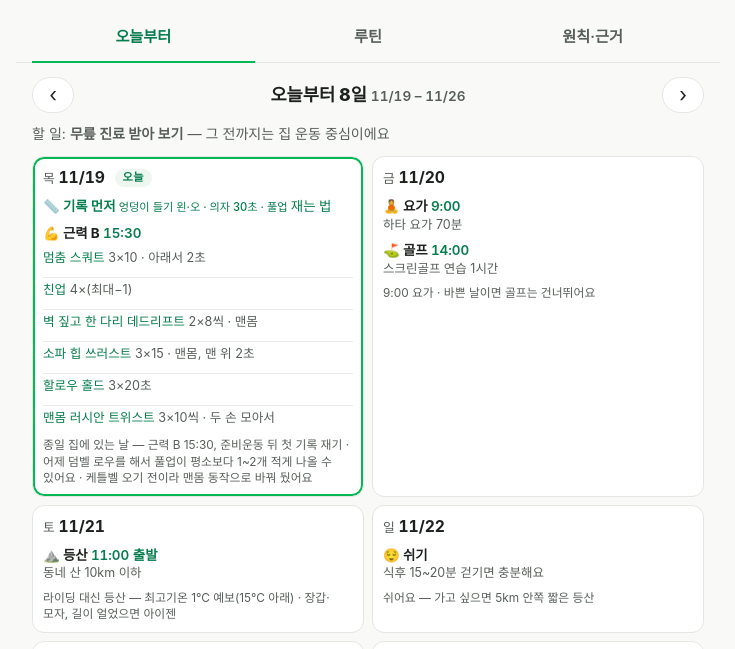
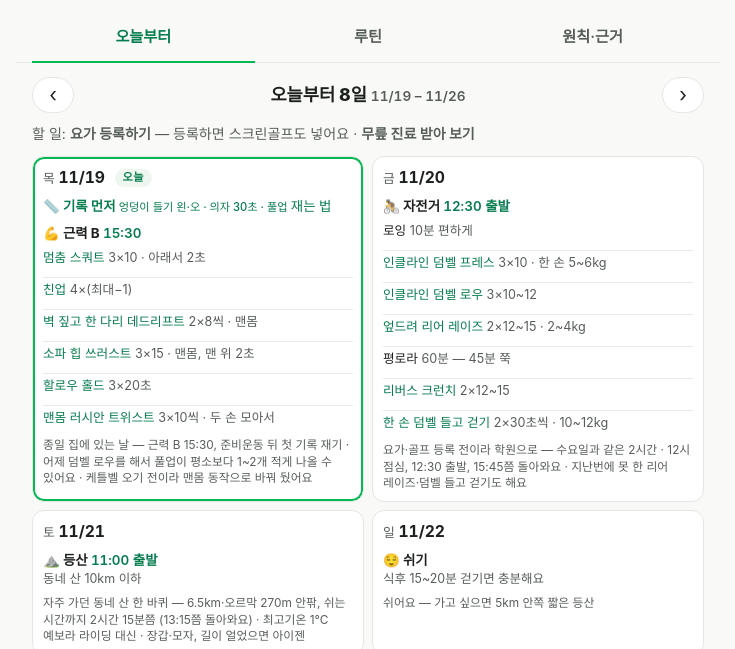
Before and after one commit to seosimba/workout, a plain HTML site: page index.html in a window 1280 px wide. Shown: the part 119-768 px from the top of the page, without its empty margins (272-1007 px from the left). Drawn offline with Linux system fonts and the light colour scheme; a web font is replaced by a local one.

Commit message:
docs: 11/20 요가·골프 빼고 학원(로라+근력) · 골프는 요가 등록 뒤에 · 11/21 자주 가던 동네 산 코스

```diff
--- a/index.html
+++ b/index.html
@@ -382,7 +382,7 @@
 </details>
 
 <details class="recipe" id="r-golf">
-  <summary>⛳ 스크린골프<span class="r-meta">주 1회 (금 14:00) · 연습 1시간 · 집 근처</span></summary>
+  <summary>⛳ 스크린골프<span class="r-meta">요가 등록하고 나서 넣어요 · 연습 1시간 · 집 근처</span></summary>
   <ul>
     <li>스윙할 때 <strong>뒷발 쪽 무릎(오른손잡이면 오른쪽)이 안쪽으로 꺾이며</strong> 비틀려요. 무릎이 안쪽으로 모일 때 찌릿한 분은 이 동작에서 아플 수 있어요</li>
     <li>찌릿하면 <strong>뒷발 뒤꿈치를 일찍 들어</strong> 비틀림을 줄이고, 풀스윙 대신 하프스윙으로 그날은 짧게 끝내요</li>
@@ -404,7 +404,7 @@
     <tr><td>화</td><td>출근 — 점심 먹고 걷기 · 🤸 미니 10분 21:00 (되면)</td></tr>
     <tr><td>수</td><td>🚴 실내자전거 학원 12:30 출발 — 로잉 10 → 윗가슴·등 25 → 평로라 60 → 복부·스트레칭 15, 15:45쯤 돌아와요</td></tr>
     <tr><td>목</td><td>💪 근력 B 15:30 (30분) · 2주마다 📏 기록</td></tr>
-    <tr><td>금</td><td>🧘 요가 9:00 · ⛳ 스크린골프 14:00 — 자전거를 더 타고 싶은 주는 골프 대신 13:00 학원</td></tr>
+    <tr><td>금</td><td>🧘 요가 9:00 — ⛳ 스크린골프는 요가 등록하고 나서 넣어요</td></tr>
     <tr><td>토</td><td>⛰️ 동네 산 11:00 출발, 10km 이하 — 라이딩은 <strong>최고기온 15℃ 넘는 날만</strong></td></tr>
     <tr><td>일</td><td>쉬기 — 가고 싶으면 짧은 등산</td></tr>
   </tbody>
@@ -475,7 +475,7 @@
     [['mini', '21:00']],
     [['bike', '12:30 출발']],
     [['strB', '15:30']],
-    [['yoga', '9:00'], ['golf', '14:00']],
+    [['yoga', '9:00']],
     [['hike', '11:00 출발']]
   ];
   var WEEK_NOTE = [
@@ -484,7 +484,7 @@
     '',
     '12시 점심 · 12:30 출발 · 학원 2시간 · 15:45쯤 돌아와요 (16시 간식 전)',
     '근력 B 15:30 — 16시 간식 전에 끝나요',
-    '9:00 요가 · 14:00 스크린골프 — 자전거를 더 타고 싶은 주는 골프 대신 13:00 학원',
+    '9:00 요가 — 10:10에 끝나요 · 스크린골프는 요가 등록하고 나서 넣어요',
     '처음 2주는 집 앞 동네 산 한 바퀴(6~7km, 오르막 300m 안팎) · 라이딩은 최고기온 15℃ 넘는 날만'
   ];
   /* 오늘부터 8일(오늘 + 다음 7일)을 두 칸으로 보여 줘요(‹ › 로 8일씩). 날짜별 예외는 DAYS 에 덮어써요.
@@ -494,10 +494,10 @@
     '2026-11-16': { items: [], note: '계획 세운 날 — 내일부터 시작해요' },
     '2026-11-18': { done: ['bike'], ex: ['로잉', '인클라인 덤벨 프레스', '인클라인 덤벨 로우', '평로라', '리버스 크런치'], note: '첫 학원 — 평로라 58분 34km 평균 120W (TSS 37, 강도 0.62) · 안 한 두 개는 다음 주에' },
     '2026-11-19': { note: '종일 집에 있는 날 — 근력 B 15:30, 준비운동 뒤 첫 기록 재기 · 어제 덤벨 로우를 해서 풀업이 평소보다 1~2개 적게 나올 수 있어요 · 케틀벨 오기 전이라 맨몸 동작으로 바꿔 뒀어요' },
-    '2026-11-20': { note: '9:00 요가 · 바쁜 날이면 골프는 건너뛰어요' },
-    '2026-11-21': { note: '라이딩 대신 등산 — 최고기온 1℃ 예보(15℃ 아래) · 장갑·모자, 길이 얼었으면 아이젠' }
+    '2026-11-20': { items: [['bike', '12:30 출발']], note: '요가·골프 등록 전이라 학원으로 — 수요일과 같은 2시간 · 12시 점심, 12:30 출발, 15:45쯤 돌아와요 · 지난번에 못 한 리어 레이즈·덤벨 들고 걷기도 해요' },
+    '2026-11-21': { note: '자주 가던 동네 산 한 바퀴 — 6.5km·오르막 270m 안팎, 쉬는 시간까지 2시간 15분쯤 (13:15쯤 돌아와요) · 최고기온 1℃ 예보라 라이딩 대신 · 장갑·모자, 길이 얼었으면 아이젠' }
   };
-  var TODO = '할 일: <strong>무릎 진료 받아 보기</strong> — 그 전까지는 집 운동 중심이에요';
+  var TODO = '할 일: <strong>요가 등록하기</strong> — 등록하면 스크린골프도 넣어요 · <strong>무릎 진료 받아 보기</strong>';
   var DOW = ['일', '월', '화', '수', '목', '금', '토'];
 
   function parse(d) { var p = d.split('-'); return new Date(+p[0], p[1] - 1, +p[2]); }
@@ -599,7 +599,7 @@
         if (p.done.indexOf(x.k) >= 0) c[g][0]++;
       });
     });
-    function row(g, name) { return '<div class="w-row"><span>' + name + '</span><b>' + c[g][0] + '<small> / ' + c[g][1] + '</small></b></div>'; }
+    function row(g, name) { if (!c[g][1]) return ''; return '<div class="w-row"><span>' + name + '</span><b>' + c[g][0] + '<small> / ' + c[g][1] + '</small></b></div>'; }
     return '<div class="w-day w-sum" aria-label="' + wkName() + ' 한 횟수 / 계획"><div class="w-date"><b>' + wkName() + '</b> 한 것 / 계획</div>' +
       row('str', '💪 근력') + row('bike', '🚴 자전거') + row('yoga', '🧘 요가') + row('hike', '⛰️ 등산') + row('golf', '⛳ 골프') + '</div>';
   }
```
